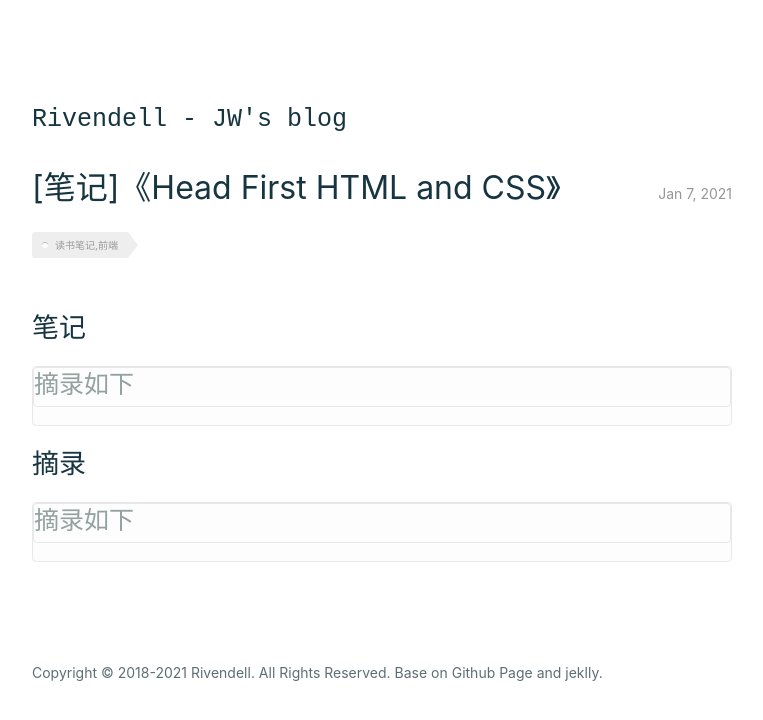
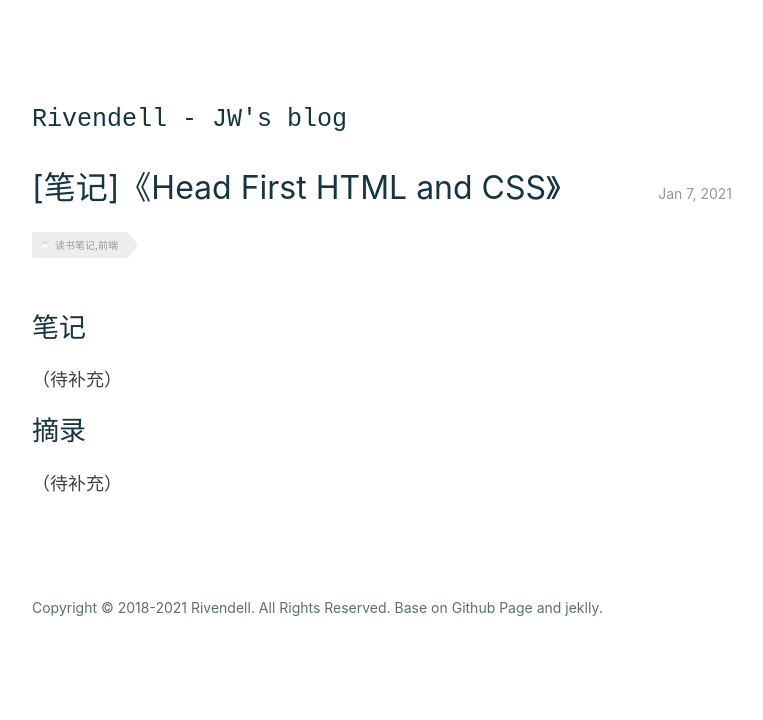
Before and after one commit to icarus507/icarus507.github.io, a Jekyll site: the page built from _posts/2021-01-07-[笔记]《Head First HTML and CSS》.md, in a window 1280 px wide. Shown: the top 720 px of the page, without its empty margins (258-1021 px from the left). Built offline with Jekyll 4.4.1, drawn with Linux system fonts in a browser that asks for light colours.

Commit message:
Update 2021-01-07-[笔记]《Head First HTML and CSS》.md

```diff
--- a/_posts/2021-01-07-[笔记]《Head First HTML and CSS》.md
+++ b/_posts/2021-01-07-[笔记]《Head First HTML and CSS》.md
@@ -7,7 +7,7 @@ tags: 读书笔记,前端
 ---
 
 # 笔记
-	摘录如下
+（待补充）
 
 # 摘录
-	摘录如下
+（待补充）
```
